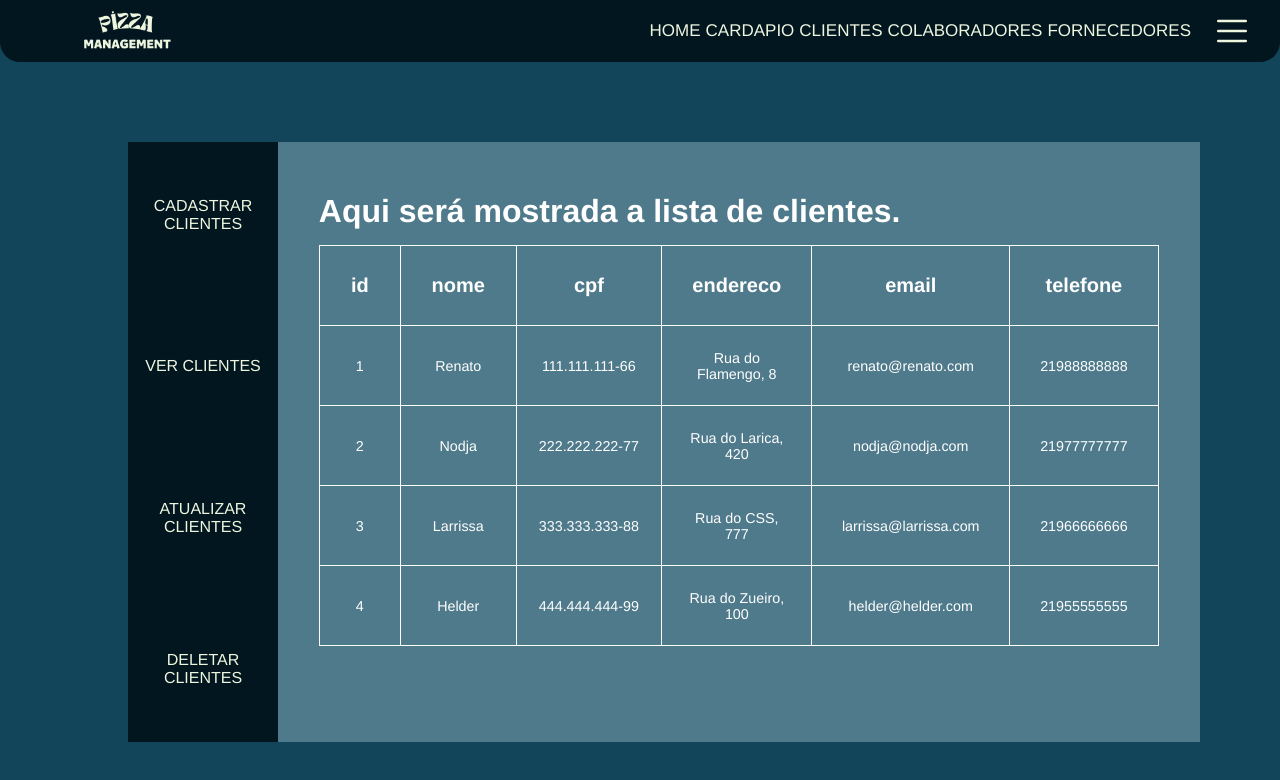
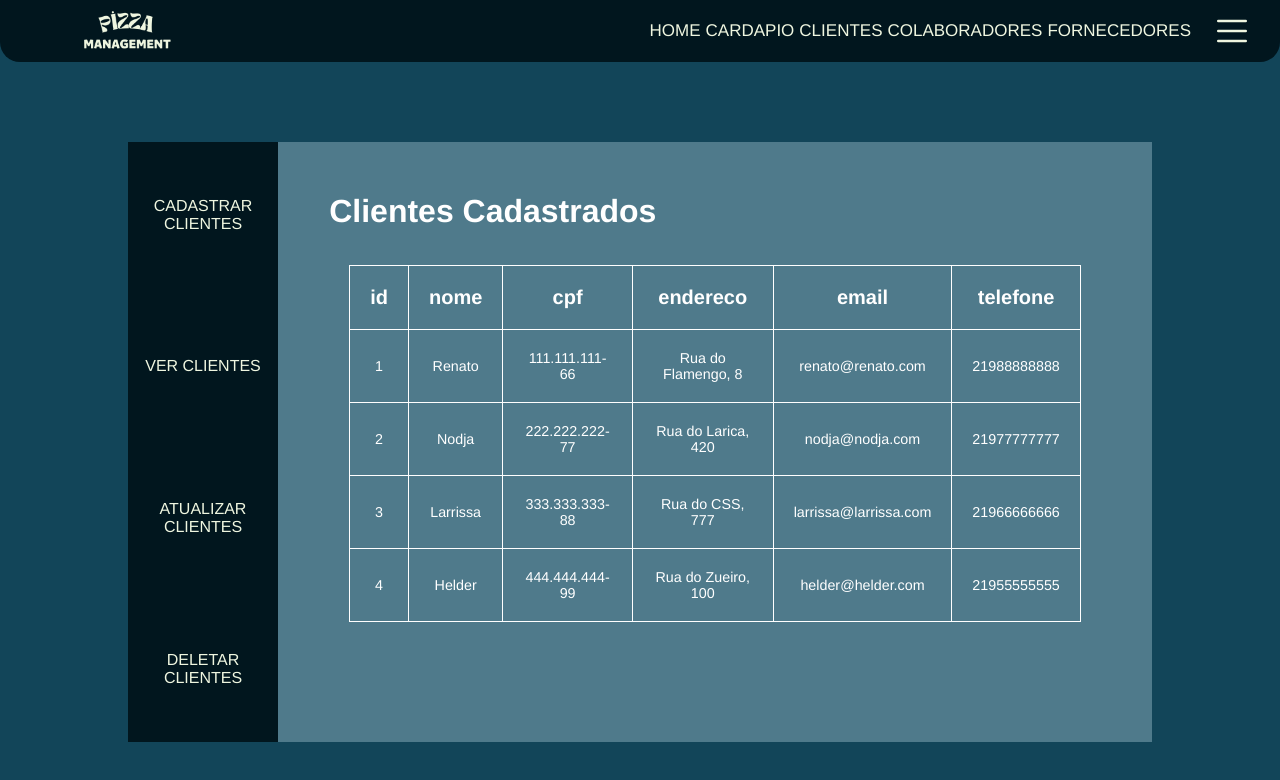
Before and after one commit to NodjaLima/pizza_management, a React (Vite) app: page /clientes in a window 1280 px wide. Both pictures are taken after a click on the button "VER CLIENTES". Shown: the top 780 px of the page. Built offline with nearby package versions, Linux system fonts and the light colour scheme.

Commit message:
ajuste css tabela

```diff
--- a/src/components/table/tabela.css
+++ b/src/components/table/tabela.css
@@ -7,11 +7,22 @@ table, th, td{
 
     font-size: 14.3px;
 
-    height: 80px;
-    width: 840px;
+    height: auto;
+    width: auto;
     text-align: center;
 }
 
 th{
     font-size: 20px;
 }
+
+table {
+
+    border: hidden;
+    display: block;
+    justify-content: center;
+    align-items: center;
+    align-self: center;
+    align-content: center;
+
+}
--- a/src/pages/clientes/view-clientes/clientesvisualizar.jsx
+++ b/src/pages/clientes/view-clientes/clientesvisualizar.jsx
@@ -15,7 +15,7 @@ const Verclientes = () => {
     return (
 
         <div>
-            <h1> Aqui será mostrada a lista de clientes.</h1> <br></br>
+            <h1>Clientes Cadastrados</h1> <br></br>
             {/* <Listadeclientes clientes={clientes}/> */}
             <Tabela clientes={clientes}/>
         </div>
```
